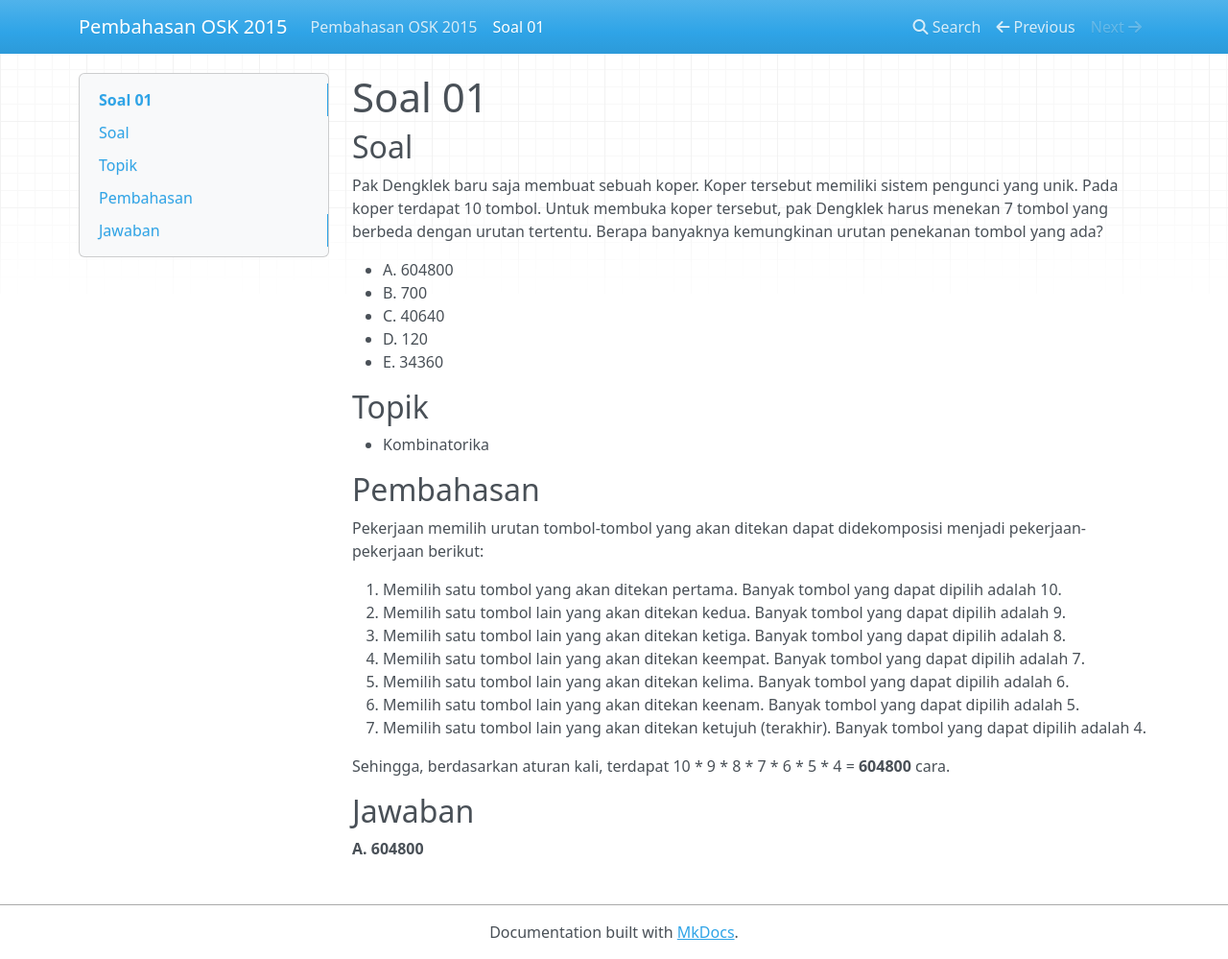
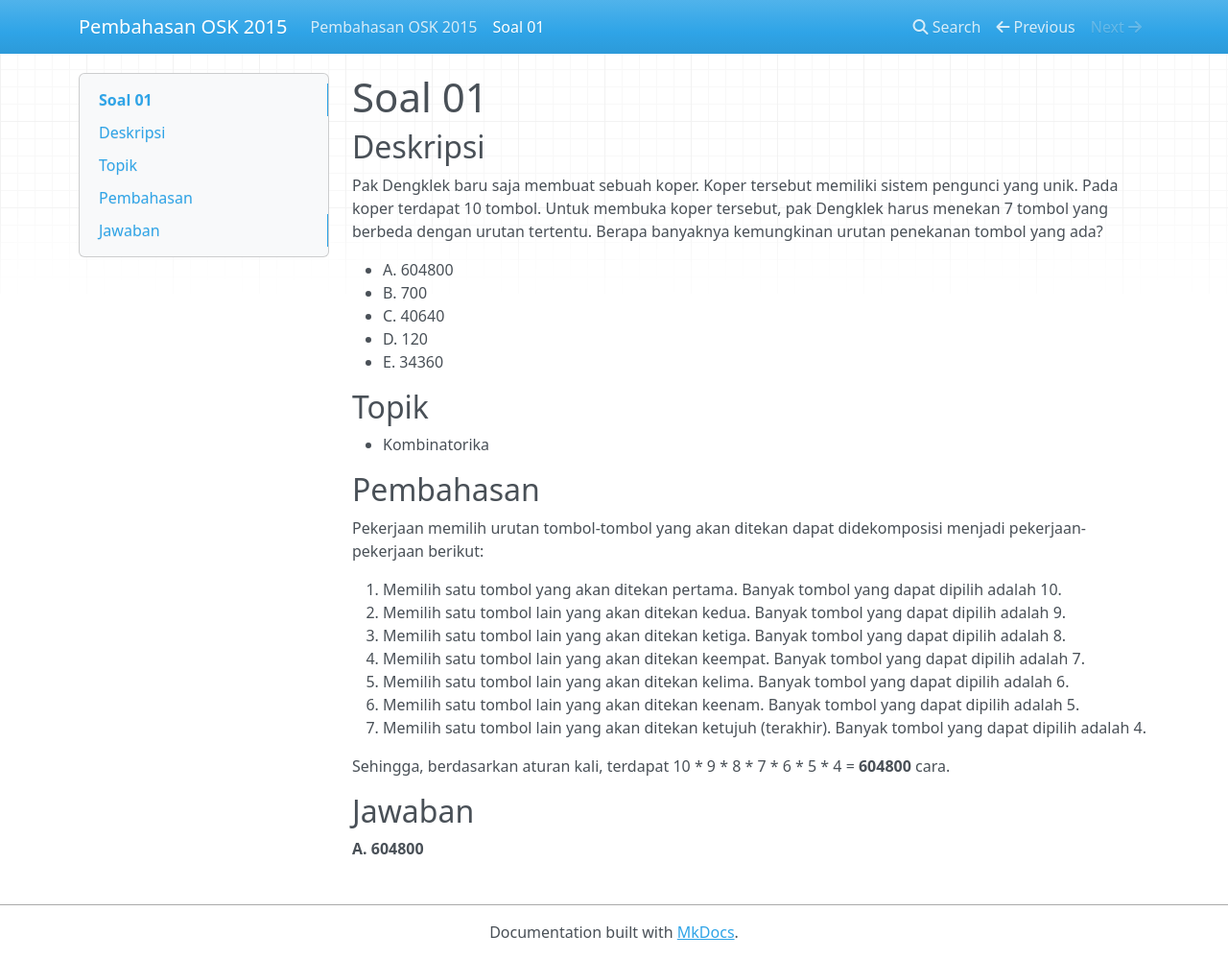
Before and after one commit to alijaya/OSK-2015, an MkDocs documentation site: the page built from docs/Soal 01.md, in a window 1280 px wide and 999 px high. Shown: the whole window at 96% size. Built offline with MkDocs 1.6.1, drawn with Linux system fonts in a browser that asks for light colours; nearby versions of some CDN libraries.

Commit message:
ubah soal -> deskripsi soal 01

```diff
--- a/docs/Soal 01.md
+++ b/docs/Soal 01.md
@@ -1,6 +1,6 @@
 # Soal 01
 
-## Soal
+## Deskripsi
 
 Pak Dengklek baru saja membuat sebuah koper. Koper tersebut memiliki sistem pengunci yang unik. Pada koper terdapat 10 tombol. Untuk membuka koper tersebut, pak Dengklek harus menekan 7 tombol yang berbeda dengan urutan tertentu. Berapa banyaknya kemungkinan urutan penekanan tombol yang ada?
 
```
